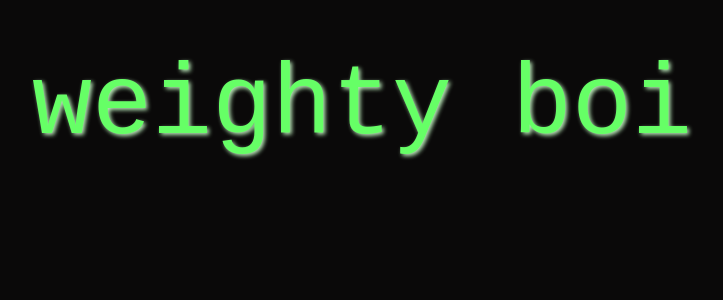
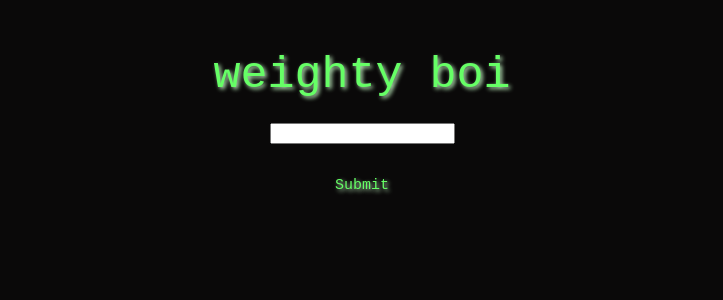
Before and after one commit to zoobooks/weightcalculator, a React (Create React App) app: page / in a window 1280 px wide. Shown: the top 300 px of the page, without its empty margins (278-1001 px from the left). Built offline with nearby package versions, Linux system fonts and the light colour scheme.

Commit message:
added styling textfield and button

```diff
--- a/package.json
+++ b/package.json
@@ -3,11 +3,17 @@
   "version": "0.1.0",
   "private": true,
   "dependencies": {
+    "@emotion/react": "^11.9.0",
+    "@emotion/styled": "^11.8.1",
+    "@mui/material": "^5.8.1",
     "@testing-library/jest-dom": "^5.16.4",
     "@testing-library/react": "^13.2.0",
     "@testing-library/user-event": "^13.5.0",
+    "install": "^0.13.0",
+    "npm": "^8.11.0",
     "react": "^18.1.0",
     "react-dom": "^18.1.0",
+    "react-hook-form": "^7.31.3",
     "react-scripts": "5.0.1",
     "web-vitals": "^2.1.4"
   },
--- a/src/App.css
+++ b/src/App.css
@@ -2,7 +2,7 @@
   font-family: Courier New;
   text-align: center;
   padding-top: 50px;
-  font-size: 100px;
+  font-size: 45px;
   background-color: rgb(10, 9, 9);
   color: #66ff66;
   text-shadow: 2px 2px 4px rgb(187, 233, 186);
@@ -11,11 +11,11 @@
 }
 .button {
   font-family: Courier New;
-  font-size: 30px;
+  font-size: 15px;
   background-color: rgb(10, 9, 9);
   color: #66ff66;
   text-shadow: 2px 2px 4px rgb(187, 233, 186);
-  padding: 30px;
+  padding: 15px;
   text-align: center;
   border: 2px;
   width: max-content;
@@ -27,6 +27,6 @@
   transform: scale(1.04, 1);
   text-shadow: 2px 2px 4px rgb(0, 0, 0);
   background-color: #66ff66;
-  border-radius: 10px;
+  border-radius: 6px;
   color: black;
 }
--- a/src/App.jsx
+++ b/src/App.jsx
@@ -1,9 +1,13 @@
 import './App.css';
+import Calculator from "./Calculator";
 
 function App() {
   return (
-    <div className="App">
-      weighty boi
+    <div>
+      <div className="App">
+        weighty boi
+        <Calculator></Calculator>
+      </div>
     </div>
   );
 }
--- /dev/null
+++ b/src/Calculator.jsx
@@ -0,0 +1,25 @@
+import { React, useEffect, useState } from "react";
+import { useForm } from 'react-hook-form';
+import "./index.css";
+
+const Calculator = () => {
+    const { register, handleSubmit } = useForm();
+    const [time, setTime] = useState(0);
+    const [weight, setWeight] = useState('');
+
+    useEffect(() => {
+        let interval = 0;
+
+    }, [weight]);
+
+    return (
+        <div>
+            <form>
+                <div><input type="text" {...register("hidden")} /></div>
+                <div><input className="button" type="submit" value="Submit" /></div>
+            </form>
+        </div>
+        );
+    };
+
+export default Calculator;
```
Also changed, not shown: 1 other file (tests, documents, lock files or other folders).
